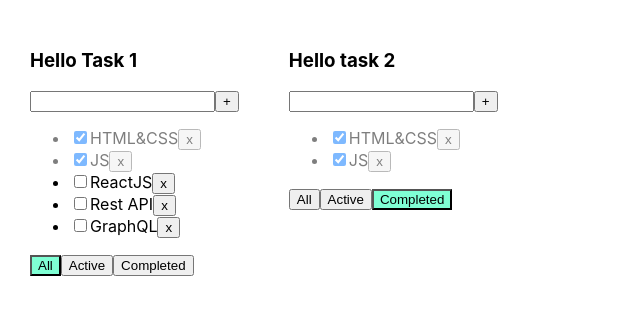
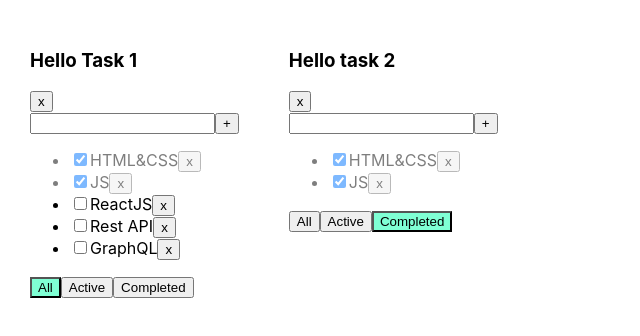
Before and after one commit to Nikita-Shuminskiy/TodoList, a React (Create React App) app: page / in a window 1280 px wide. Shown: the top 336 px of the page, without its empty margins (0-640 px from the left). Built offline with nearby package versions, Linux system fonts and the light colour scheme.

Commit message:
add remove Tasks

```diff
--- a/src/App.tsx
+++ b/src/App.tsx
@@ -26,7 +26,6 @@ function App() {
         let newTasks = [task, ...tasks];
         setAllTasks({...tasksAll})
     }
-
     function changeStatus(taskId: string, isDone: boolean,todoID:string) {
         let tasks = tasksAll[todoID]
         let task = tasks.find(t => t.id === taskId);
@@ -37,7 +36,6 @@ function App() {
         }
 
     }
-
     function changeFilter(value: FilterValuesType, idTODO:string) {
         const todolist = tasksTodoID.find(todo => todo.id === idTODO)
             if (todolist){
@@ -45,8 +43,15 @@ function App() {
                 setTodoId([...tasksTodoID])
             }
     }
+    function todolistRemoveTasks  (todoID:string)  {
+        let tasksAl = tasksTodoID
+        let filteredTask = tasksAl.filter(f => f.id !== todoID)
+        tasksAl = filteredTask
+        setTodoId(tasksAl)
+
+
+    }
     /*let [filter, setFilter] = useState<FilterValuesType>('all');*/
-
     const todoListId1 = v1()
     const todoListId2 = v1()
     const [tasksTodoID, setTodoId] = useState<TodoListType[]>( [
@@ -94,6 +99,7 @@ function App() {
                             addTask={addTask}
                             changeTaskStatus={changeStatus}
                             filter={todo.filter}
+                            todolistRemoveTasks={todolistRemoveTasks}
                         />
                     )
                 })
--- a/src/Todolist.tsx
+++ b/src/Todolist.tsx
@@ -16,6 +16,7 @@ type PropsType = {
     changeTaskStatus: (taskId: string, isDone: boolean,todoID:string) => void
     filter: FilterValuesType
     idTodo:string
+    todolistRemoveTasks: (todoID:string) => void
 }
 
 export function Todolist(props: PropsType) {
@@ -49,7 +50,7 @@ export function Todolist(props: PropsType) {
 
 
     return <div>
-        <h3>{props.title}</h3>
+        <h3>{props.title}</h3> <button onClick={()=>props.todolistRemoveTasks(props.idTodo)}>x</button>
         <div>
             <input value={title}
                    onChange={onChangeHandler}
```
